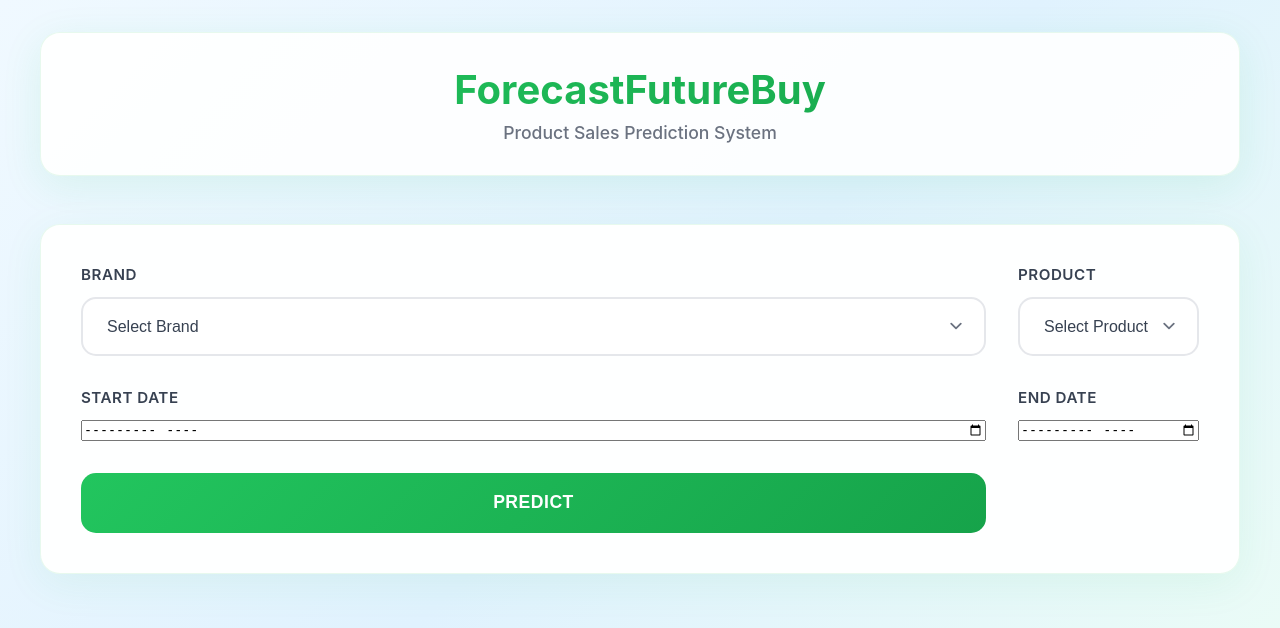
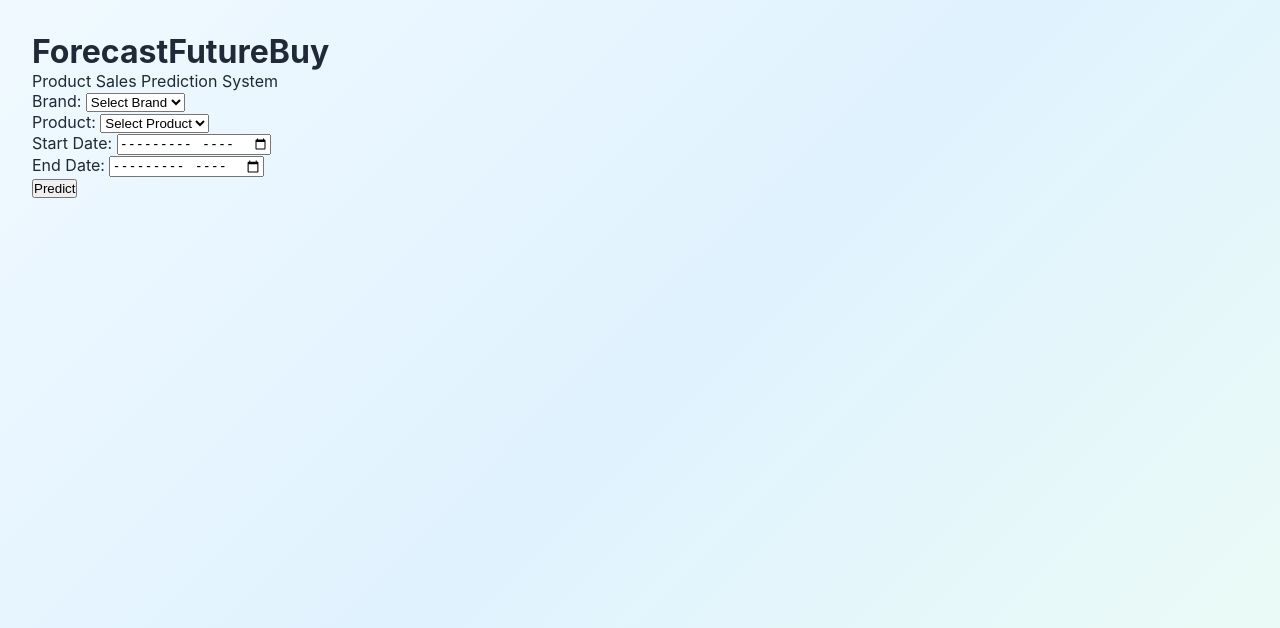
Before and after one commit to summui/project, a Flask app: page / in a window 1280 px wide. Shown: the top 628 px of the page. Run offline with Flask 3, Linux system fonts and the light colour scheme.

Commit message:
Refactor index.html layout and improve chart styling for sales predictions

```diff
--- a/templates/index.html
+++ b/templates/index.html
@@ -292,16 +292,11 @@
   </style>
 </head>
 <body>
-  <div class="container">
-    <div class="header">
   <h1>ForecastFutureBuy</h1>
   <p>Product Sales Prediction System</p>
-    </div>
 
-    <div class="form-section">
-      <div class="form-container">
-        <div class="input-group">
-          <label for="brand">Brand</label>
+  <div>
+    <label for="brand">Brand:</label>
     <select id="brand" required>
       <option value="">Select Brand</option>
       {% for brand in brands %}
@@ -310,8 +305,8 @@
     </select>
   </div>
 
-        <div class="input-group">
-          <label for="product">Product</label>
+  <div>
+    <label for="product">Product:</label>
     <select id="product" required>
       <option value="">Select Product</option>
       {% for product in products %}
@@ -320,41 +315,30 @@
     </select>
   </div>
 
-        <div class="input-group">
-          <label for="start-date">Start Date</label>
+  <div>
+    <label for="start-date">Start Date:</label>
     <input type="month" id="start-date" required>
   </div>
 
-        <div class="input-group">
-          <label for="end-date">End Date</label>
+  <div>
+    <label for="end-date">End Date:</label>
     <input type="month" id="end-date" required>
   </div>
 
-        <button class="predict-btn" id="predict-btn">Predict</button>
-      </div>
+  <button id="predict-btn">Predict</button>
 
-      <div class="error-message" id="error-message" role="alert"></div>
-      <div class="success-message" id="success-message" role="status"></div>
-    </div>
+  <div id="error-message" style="color: red; display:none;"></div>
+  <div id="success-message" style="color: green; display:none;"></div>
 
-    <div class="loading" id="loading" style="display:none;">
-      <div class="spinner" aria-hidden="true"></div>
+  <div id="loading" style="display:none;">
     <p>Analyzing market trends and generating predictions...</p>
   </div>
 
-    <div class="results-section" id="results-section" style="display:none;">
-      <div class="chart-container">
+  <div id="results-section" style="display:none;">
     <h3>Sales Forecast Analysis</h3>
-        <div class="chart-wrapper">
     <canvas id="salesChart" width="1000" height="400"></canvas>
-        </div>
-      </div>
-
-      <div class="recommendation-box" id="recommendation-box">
-        <h4>Product Hype Forecast</h4>
-        <div class="message" id="recommendation-message"></div>
-      </div>
-    </div>
+    <h4>Product Forecast:</h4>
+    <div id="recommendation-message"></div>
   </div>
 
   <script>
@@ -365,7 +349,6 @@
       const successEl = document.getElementById('success-message');
       errorEl.style.display = 'none';
       successEl.style.display = 'none';
-      clearTimeout(showMessage.timeoutId);
       if (type === 'error') {
         errorEl.textContent = message;
         errorEl.style.display = 'block';
@@ -373,15 +356,10 @@
         successEl.textContent = message;
         successEl.style.display = 'block';
       }
-      showMessage.timeoutId = setTimeout(() => {
-        errorEl.style.display = 'none';
-        successEl.style.display = 'none';
-      }, 5000);
     }
 
     function createChart(data) {
       const forecastLength = data.forecast.values.length;
-
       const ctx = document.getElementById('salesChart').getContext('2d');
       if (salesChart) salesChart.destroy();
       salesChart = new Chart(ctx, {
@@ -392,32 +370,30 @@ function createChart(data) {
             {
               label: 'Historical Sales',
               data: data.history.values.concat(Array(forecastLength).fill(null)),
-          borderColor: '#22c55e',
-          backgroundColor: 'rgba(34, 197, 94, 0.1)',
-          borderWidth: 3,
-          fill: true,
-          tension: 0.4
+              borderColor: 'blue',
+              backgroundColor: 'rgba(0, 0, 255, 0.1)',
+              borderWidth: 2,
+              fill: true
             },
             {
               label: 'Forecast',
               data: Array(data.history.values.length).fill(null).concat(data.forecast.values),
-          borderColor: '#8b5cf6',
-          backgroundColor: 'rgba(139, 92, 246, 0.1)',
-          borderWidth: 3,
-          fill: false,
-          tension: 0.4
+              borderColor: 'green',
+              backgroundColor: 'rgba(0, 255, 0, 0.1)',
+              borderWidth: 2,
+              fill: false
             },
             {
               label: 'High Forecast',
               data: Array(data.history.values.length).fill(null).concat(data.forecast.highs),
-          borderColor: '#059669',
+              borderColor: 'red',
               borderDash: [5, 5],
               fill: false
             },
             {
               label: 'Low Forecast',
               data: Array(data.history.values.length).fill(null).concat(data.forecast.lows),
-          borderColor: '#65a30d',
+              borderColor: 'orange',
               borderDash: [5, 5],
               fill: false
             }
@@ -425,15 +401,8 @@ function createChart(data) {
         },
         options: {
           responsive: true,
-      maintainAspectRatio: false,
-      plugins: {
-        legend: { position: 'top' },
-        tooltip: { mode: 'index', intersect: false }
-      },
-      scales: {
-        y: { beginAtZero: true }
-      },
-      animation: { duration: 2000 }
+          plugins: { legend: { position: 'top' } },
+          scales: { y: { beginAtZero: true } }
         }
       });
     }
@@ -468,9 +437,11 @@ function createChart(data) {
         });
 
         const data = await response.json();
+        console.log('API Response:', data);
+
         if (!response.ok) {
           showMessage(data.error || 'Something went wrong.', 'error');
-          throw new Error(data.error || 'Request failed');
+          return;
         }
 
         createChart(data);
@@ -479,6 +450,7 @@ function createChart(data) {
         showMessage('Prediction successful!', 'success');
       } catch (error) {
         console.error(error);
+        showMessage('An error occurred while fetching data.', 'error');
       } finally {
         predictBtn.disabled = false;
         loading.style.display = 'none';
```
Lines whose indentation alone changed are shown as unchanged.
